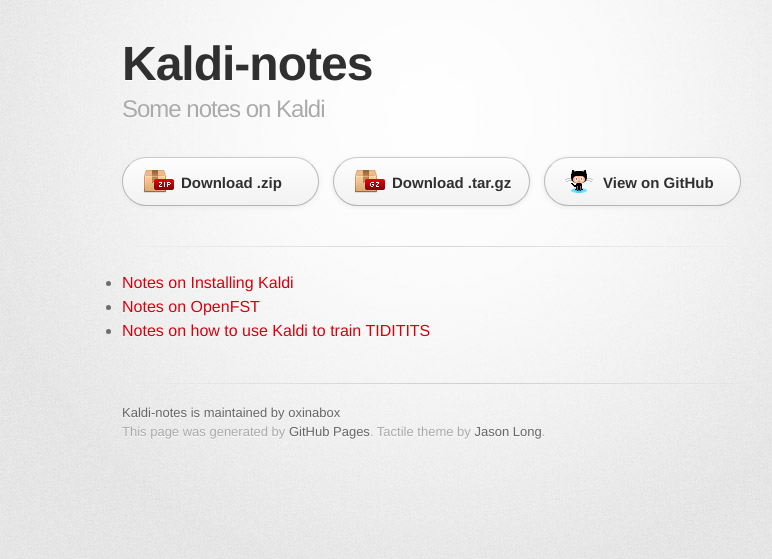
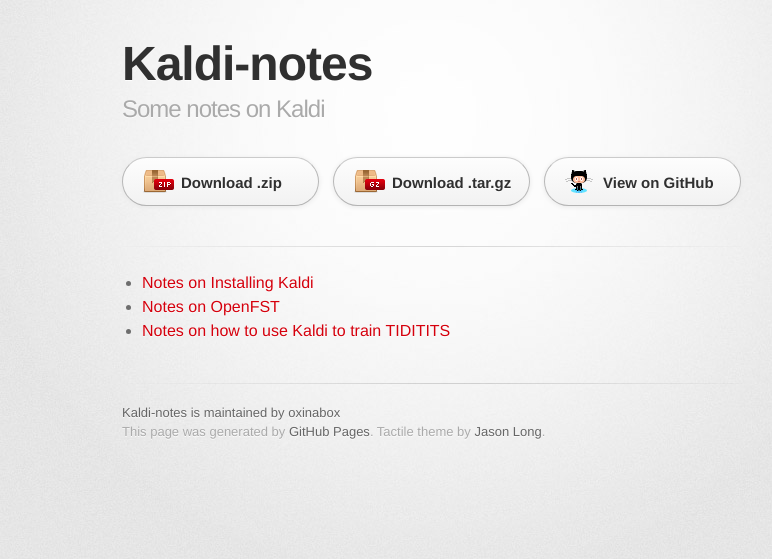
Before and after one commit to oxinabox/Kaldi-Notes, a Jekyll site: the page index.html, which Jekyll copies as it is, in a window 1280 px wide. Shown: the top 559 px of the page, without its empty margins (208-980 px from the left). Built offline with Jekyll 4.4.1, drawn with Linux system fonts in a browser that asks for light colours; some web fonts are replaced; Markdown is read by kramdown in place of the engine named in the settings.

Commit message:
=quick submission.

```diff
--- a/stylesheets/stylesheet.css
+++ b/stylesheets/stylesheet.css
@@ -307,7 +307,7 @@
 }
 
 ul > li {
-	    margin-left: 1;
+	    margin-left: 20px;
 }
 
 dl dt {
```
